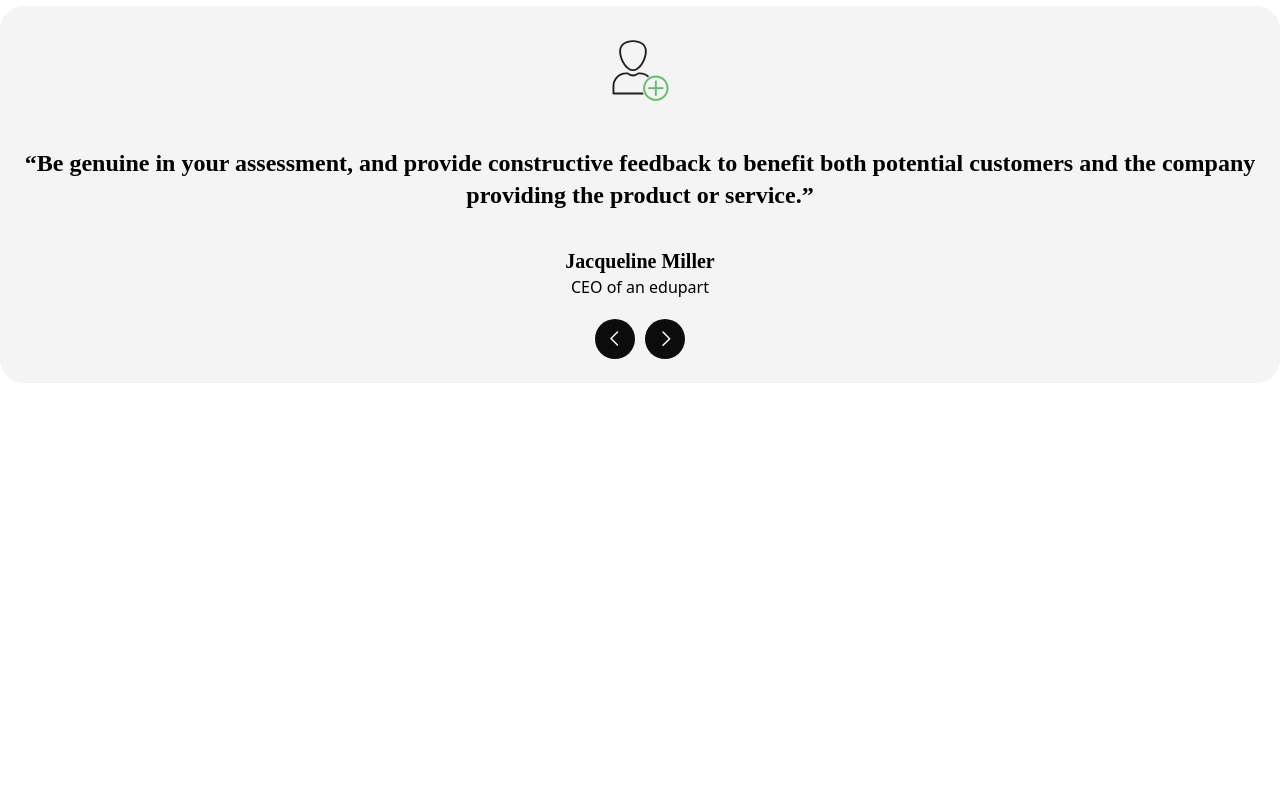
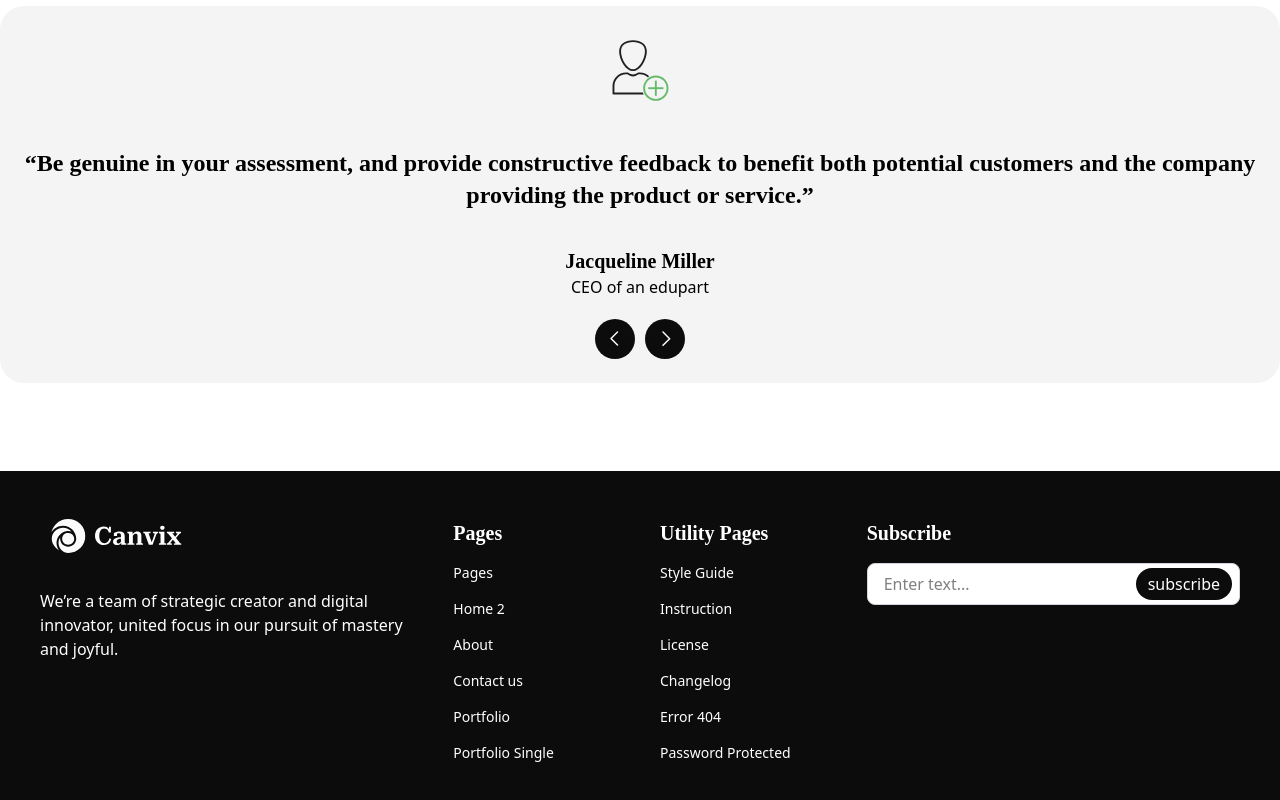
Before and after one commit to hrshit/QuickKit, a React (Vite) app: page / in a window 1280 px wide. Shown: the part 4629-5429 px from the top of the page. Before the commit the page ends 5020 px from the top, so only its background shows below. Built offline with nearby package versions, Linux system fonts and the light colour scheme.

Commit message:
footer section added

```diff
--- a/src/App.jsx
+++ b/src/App.jsx
@@ -8,7 +8,7 @@ import { About } from "./components/About";
 import { Process } from "./components/process";
 import { Project } from "./components/Project/Project";
 import { Testimonial } from "./components/Testimonial";
-import { footer } from "./components/footer";
+import { Footer } from "./components/footer";
 
 function App() {
   return (
@@ -19,7 +19,7 @@ function App() {
       <Process />
       <Project />
       <Testimonial />
-      <footer/>
+      <Footer/>
     </>
   );
 
--- a/src/components/Testimonial/Testimonial.jsx
+++ b/src/components/Testimonial/Testimonial.jsx
@@ -4,7 +4,7 @@ export { Container} from "../Container"
 
 const Testimonial = () => {
     return (
-      <div className="flex justify-center">
+      <div className="flex justify-center mb-20">
         <Container>
           <div className="flex flex-col items-center gap-9 bg-light-grey p-6 rounded-3xl">
             <img src="/testimonial/user.svg" className="" alt="" />
--- a/src/components/footer/footer.jsx
+++ b/src/components/footer/footer.jsx
@@ -1,26 +1,89 @@
-import { Container } from "../Container"
+import { Container } from "../Container";
 
-const footer = () => {
+const Footer = () => {
   return (
-      <div className="flex justify-center ">
+    <div className="flex justify-center bg-dark ">
       <Container>
-          <div className="flex p-10 gap-10">
-            <div className="flex flex-col gap-8">
-              <div>
+        <div className="flex flex-col p-10 gap-10">
+          <div className="grid grid-cols-6 gap-10">
+            <div className="flex flex-col col-span-2  gap-9">
               <img
                 src="/logo.svg"
                 className="w-[154px] h-[33.97px]"
                 alt="Quickit Logo"
               />
+              <p className="text-white">
+                We’re a team of strategic creator and digital innovator, united
+                focus in our pursuit of mastery and joyful.{" "}
+              </p>
+            </div>
+            <div className="flex flex-col gap-4">
+              <h1 className="text-white font-semibold text-xl font-Roboto">
+                Pages
+              </h1>
+              <p className="text-white  text-sm ">Pages</p>
+              <p className="text-white  text-sm ">Home 2</p>
+              <p className="text-white  text-sm ">About</p>
+              <p className="text-white  text-sm ">Contact us</p>
+              <p className="text-white  text-sm ">Portfolio</p>
+              <p className="text-white  text-sm ">Portfolio Single</p>
+            </div>
+            <div className="flex flex-col gap-4">
+              <h1 className="text-white font-semibold text-xl font-Roboto">
+                Utility Pages
+              </h1>
+              <p className="text-white  text-sm">Style Guide</p>
+              <p className="text-white  text-sm ">Instruction</p>
+              <p className="text-white  text-sm ">License</p>
+              <p className="text-white  text-sm ">Changelog</p>
+              <p className="text-white  text-sm ">Error 404</p>
+              <p className="text-white  text-sm ">Password Protected</p>
+            </div>
+            <div className="relative flex flex-col gap-4 col-span-2">
+              <h1 className="text-white font-semibold text-xl font-Roboto">
+                Subscribe
+              </h1>
+              <div className="relative w-full max-w-md">
+                <input
+                  type="text"
+                  placeholder="Enter text..."
+                  className="w-full border border-gray-300 rounded-lg py-2 pr-12 bg-white pl-4 focus:ring-2 rounded-full focus:ring-blue-500 focus:outline-none"
+                />
+                <button className="absolute right-2 top-1/2 transform -translate-y-1/2 bg-dark text-white px-3 py-1 rounded-full hover:bg-blue-600">
+                  subscribe
+                </button>
               </div>
             </div>
-            <div></div>
+                  </div>
+          <br className="bg:white" />
+          <div className="grid grid-cols-4 gap-14"></div>
         </div>
       </Container>
     </div>
   );
-}
+};
 
-export {
-    footer
-}
+export { Footer };
+
+/* About */
+
+// width: 48px;
+// height: 21px;
+
+// /* Body/RG-16 */
+// font-family: 'DM Sans';
+// font-style: normal;
+// font-weight: 400;
+// font-size: 16px;
+// line-height: 21px;
+// /* identical to box height */
+// letter-spacing: 0.03em;
+
+// /* Light Grey */
+// color: #F4F4F4;
+
+
+// /* Inside auto layout */
+// flex: none;
+// order: 2;
+// flex-grow: 0;
--- a/src/components/footer/index.js
+++ b/src/components/footer/index.js
@@ -1 +1 @@
-export * from "./footer"
+export * from "./Footer"
```
Lines whose indentation alone changed are shown as unchanged.
